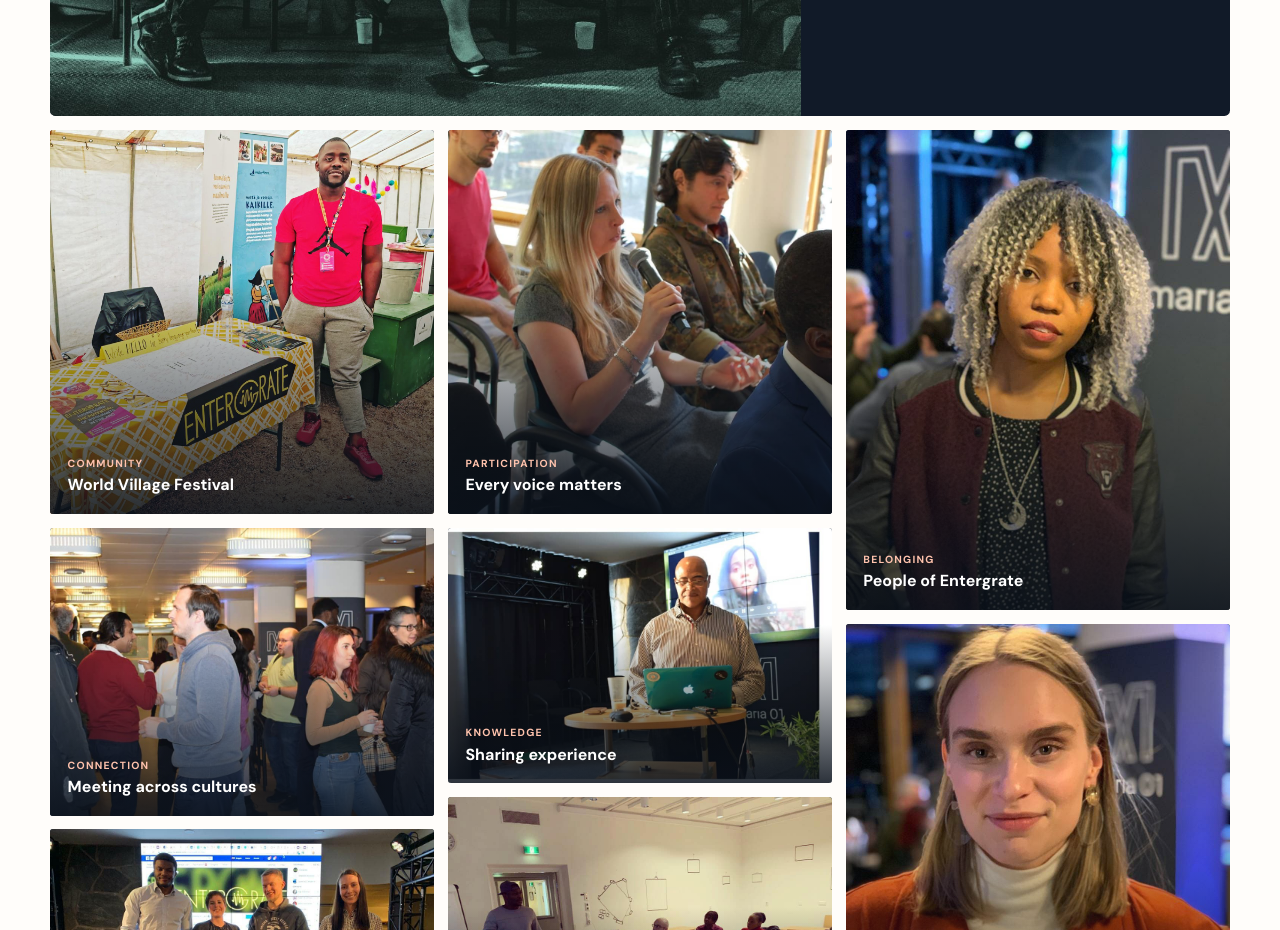
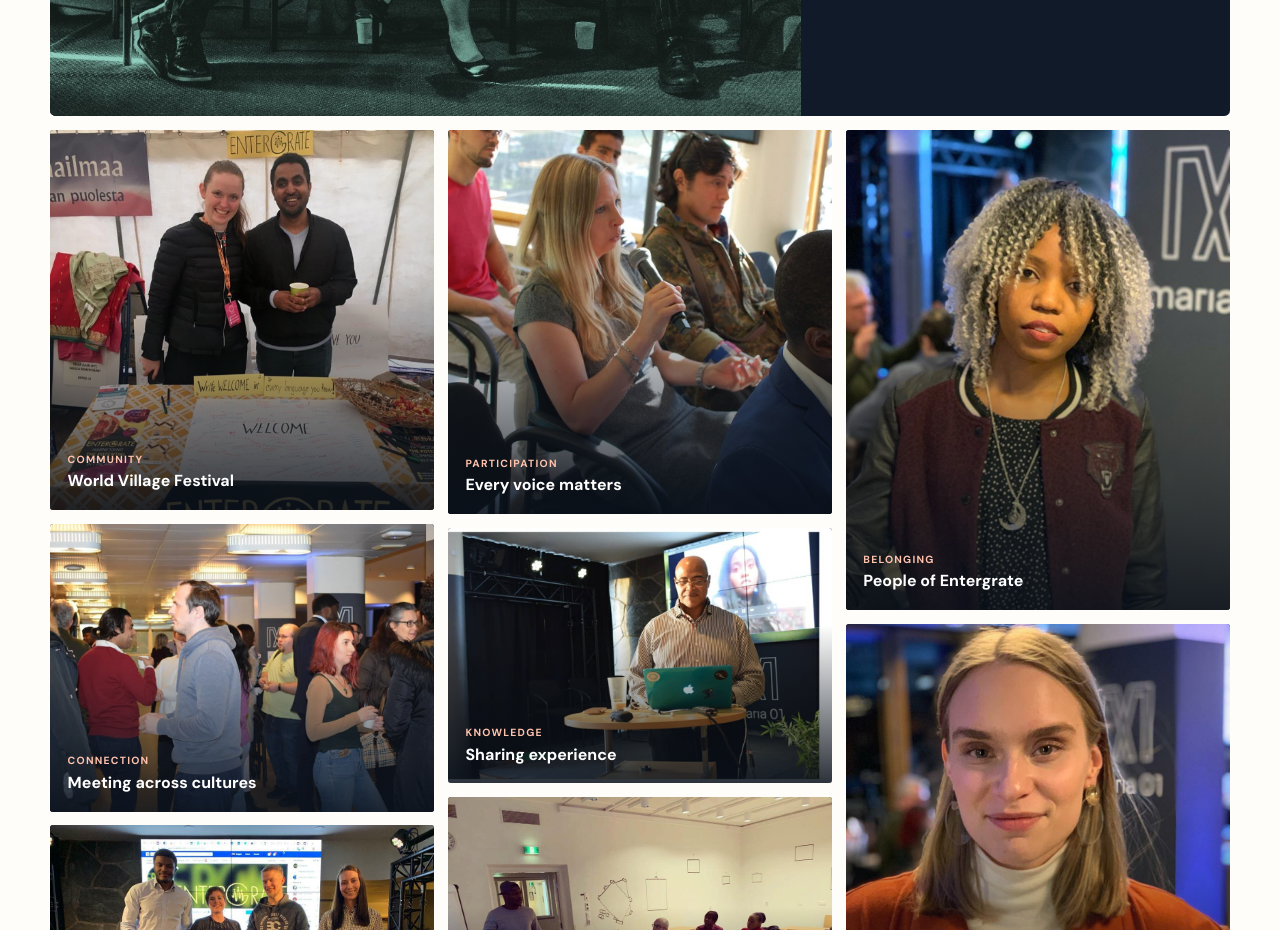
Before and after one commit to semosem/entergrate_finland, a website: page index.html in a window 1280 px wide. Shown: the part 6920-7850 px from the top of the page. Drawn offline with Linux system fonts and the light colour scheme.

Commit message:
wv_entergrate

```diff
--- a/index.html
+++ b/index.html
@@ -510,8 +510,8 @@
               data-gallery="assets/img/portfolio/fullsize/1.jpg"
               data-caption="World Village Festival community outreach">
               <img
-                src="assets/img/portfolio/fullsize/1.jpg"
-                alt="Entergrate representative welcoming visitors at the World Village Festival"
+                src="assets/img/portfolio/fullsize/wv_entergrate.jpg"
+                alt="Entergrate representatives | Sem Gebresilassie"
                 loading="lazy" />
               <span><small>Community</small>World Village Festival</span>
             </button>
```
Also changed, not shown: assets/img/portfolio/fullsize/wv_entergrate.jpg (added).
